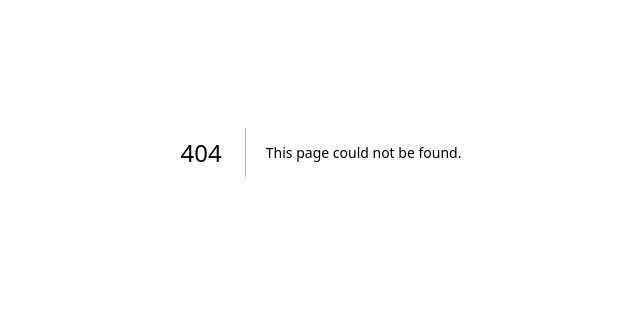
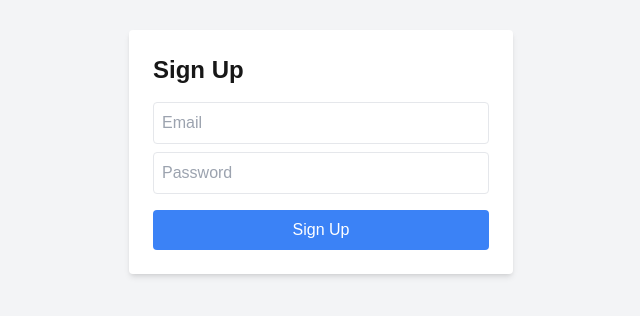
Before and after one commit to HumzaWaris/PitchFrontend, a Next.js app: page /signup in a window 1280 px wide. Before the commit this address had no page. Shown: the part 248-564 px from the top of the page, without its empty margins (319-959 px from the left). Built offline with nearby package versions, Linux system fonts and the light colour scheme; no server answers.

Commit message:
working on authorization

```diff
--- a/app/components/Navbar.tsx
+++ b/app/components/Navbar.tsx
@@ -38,6 +38,22 @@ export default function Navbar() {
                     </a>
                 </div>
 
+                {/* Authentication Buttons */}
+                <div className="hidden lg:flex items-center space-x-4">
+                    <a
+                        href="/login"
+                        className="text-sm font-medium px-4 py-2 border border-white rounded-md hover:bg-white hover:text-green-500 transition duration-200"
+                    >
+                        Login
+                    </a>
+                    <a
+                        href="/signup"
+                        className="text-sm font-medium px-4 py-2 bg-white text-green-500 rounded-md hover:bg-green-500 hover:text-white transition duration-200"
+                    >
+                        Sign Up
+                    </a>
+                </div>
+
                 {/* Dropdown for Small Screens */}
                 <div className="lg:hidden">
                     <button
--- /dev/null
+++ b/app/login/page.tsx
@@ -0,0 +1,53 @@
+"use client";
+
+import { useState } from "react";
+import { useRouter } from "next/navigation";
+import { auth } from "@/lib/firebaseConfig";
+import { signInWithEmailAndPassword } from "firebase/auth";
+
+export default function Login() {
+    const [email, setEmail] = useState("");
+    const [password, setPassword] = useState("");
+    const [error, setError] = useState(null);
+    const router = useRouter();
+
+    const handleLogin = async (e) => {
+        e.preventDefault();
+        setError(null);
+
+        try {
+            await signInWithEmailAndPassword(auth, email, password);
+            router.push("/events");
+        } catch (err) {
+            setError("Invalid email or password");
+        }
+    };
+
+    return (
+        <div className="flex flex-col items-center justify-center min-h-screen bg-gray-100">
+            <div className="bg-white p-6 rounded shadow-md w-96">
+                <h2 className="text-2xl font-bold mb-4">Login</h2>
+                {error && <p className="text-red-500 text-sm mb-4">{error}</p>}
+                <form onSubmit={handleLogin}>
+                    <input
+                        type="email"
+                        placeholder="Email"
+                        value={email}
+                        onChange={(e) => setEmail(e.target.value)}
+                        className="w-full p-2 mb-2 border rounded"
+                        required
+                    />
+                    <input
+                        type="password"
+                        placeholder="Password"
+                        value={password}
+                        onChange={(e) => setPassword(e.target.value)}
+                        className="w-full p-2 mb-4 border rounded"
+                        required
+                    />
+                    <button type="submit" className="w-full bg-blue-500 text-white p-2 rounded">Login</button>
+                </form>
+            </div>
+        </div>
+    );
+}
--- /dev/null
+++ b/app/signup/page.tsx
@@ -0,0 +1,69 @@
+"use client";
+
+import { useState } from "react";
+import { useRouter } from "next/navigation";
+import { auth, db } from "@/lib/firebaseConfig";
+import { createUserWithEmailAndPassword } from "firebase/auth";
+import { doc, setDoc, getDoc } from "firebase/firestore";
+
+export default function Signup() {
+    const [email, setEmail] = useState("");
+    const [password, setPassword] = useState("");
+    const [error, setError] = useState(null);
+    const router = useRouter();
+
+    const handleSignup = async (e) => {
+        e.preventDefault();
+        setError(null);
+
+        // Check if email is a .edu domain
+        if (!email.endsWith(".edu")) {
+            setError("Only .edu email addresses are allowed.");
+            return;
+        }
+
+        try {
+            const userDoc = await getDoc(doc(db, "users", email));
+            if (userDoc.exists()) {
+                setError("User already exists");
+                return;
+            }
+            const userCredential = await createUserWithEmailAndPassword(auth, email, password);
+            await setDoc(doc(db, "users", userCredential.user.uid), {
+                email: userCredential.user.email,
+                createdAt: new Date()
+            });
+            router.push("/dashboard");
+        } catch (err) {
+            setError(err.message);
+        }
+    };
+
+    return (
+        <div className="flex flex-col items-center justify-center min-h-screen bg-gray-100">
+            <div className="bg-white p-6 rounded shadow-md w-96">
+                <h2 className="text-2xl font-bold mb-4">Sign Up</h2>
+                {error && <p className="text-red-500 text-sm mb-4">{error}</p>}
+                <form onSubmit={handleSignup}>
+                    <input
+                        type="email"
+                        placeholder="Email"
+                        value={email}
+                        onChange={(e) => setEmail(e.target.value)}
+                        className="w-full p-2 mb-2 border rounded"
+                        required
+                    />
+                    <input
+                        type="password"
+                        placeholder="Password"
+                        value={password}
+                        onChange={(e) => setPassword(e.target.value)}
+                        className="w-full p-2 mb-4 border rounded"
+                        required
+                    />
+                    <button type="submit" className="w-full bg-blue-500 text-white p-2 rounded">Sign Up</button>
+                </form>
+            </div>
+        </div>
+    );
+}
--- a/lib/firebaseConfig.ts
+++ b/lib/firebaseConfig.ts
@@ -1,4 +1,5 @@
 import { initializeApp } from "firebase/app";
+import { getAuth, GoogleAuthProvider } from "firebase/auth";
 import { getFirestore } from "firebase/firestore";
 
 const firebaseConfig = {
@@ -10,8 +11,9 @@ const firebaseConfig = {
     appId: process.env.NEXT_PUBLIC_FIREBASE_APP_ID
 };
 
-// Initialize Firebase
 const app = initializeApp(firebaseConfig);
+const auth = getAuth(app);
 const db = getFirestore(app);
+const googleProvider = new GoogleAuthProvider();
 
-export { db };
+export { auth, db, googleProvider };
```
